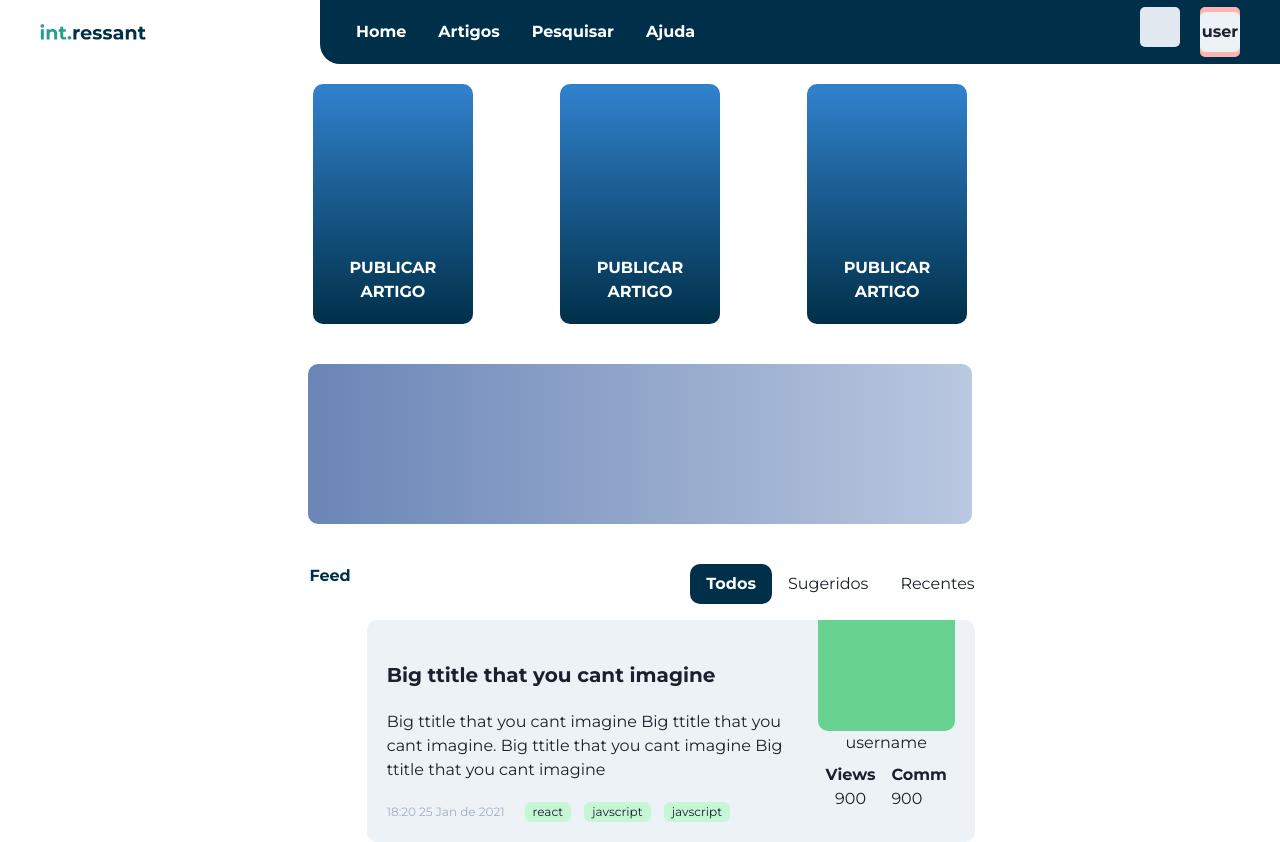
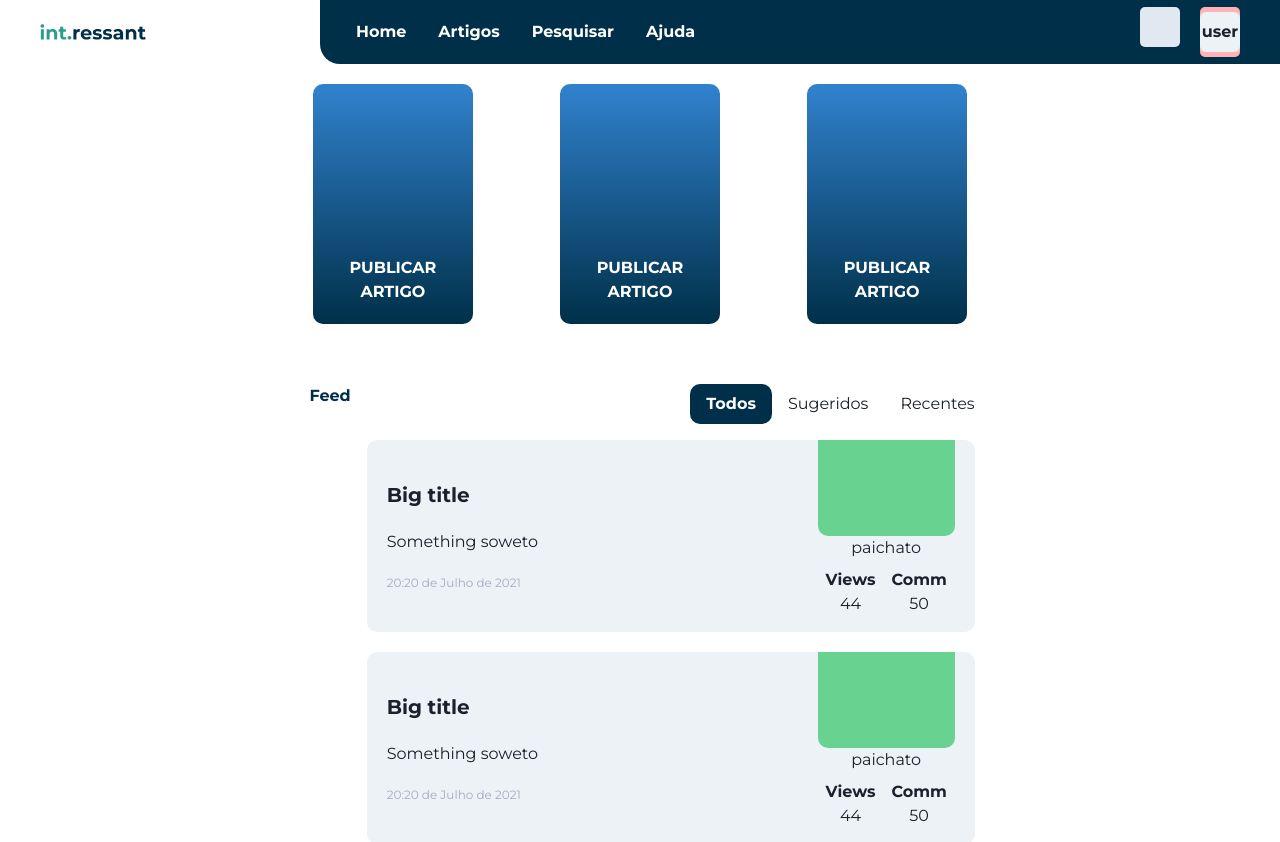
Before and after one commit to int-ressant/int-blog, a Next.js app in the folder client/int-blog/: page / in a window 1280 px wide. Shown: the top 842 px of the page. Built offline with nearby package versions, Linux system fonts and the light colour scheme.

Commit message:
feed page partialy done

```diff
--- a/client/int-blog/components/shortenArticle.js
+++ b/client/int-blog/components/shortenArticle.js
@@ -1,10 +1,53 @@
+import { Box, Flex, Tag, Text } from '@chakra-ui/react'
 import React from 'react'
-import { View, Text } from 'react-native'
 
-export default function shortenArticle() {
+
+export default function ShortenArticle({title,description,datetime,tag1,tag2,tag3,username,views,comments}) {
     return (
-        <View>
-            <Text></Text>
-        </View>
+        <Flex
+        borderRadius="10"
+        bg="gray.100"
+        w="100%"
+        h="12rem"
+        flex="5"
+        mb='5'
+      >
+        <Flex p="5" flex="3" flexDirection="column">
+          <Text py="5" fontSize="xl" fontWeight="bold">
+            {title}
+          </Text>
+          <Text>
+           {description}
+          </Text>
+          <Flex alignItems='center' mt="5" >
+          <Text fontSize="xs" mr='5' color="gray.400">
+            {datetime}
+          </Text>
+          {tag1 && <Flex w='50%' justifyContent='space-between'>
+          <Tag size='sm' bgColor='green.100' >{tag1}</Tag>
+          {tag2 && <Tag size='sm' bgColor='green.100' >{tag2}</Tag>}
+          {tag3 && <Tag size='sm' bgColor='green.100' >{tag3}</Tag>}
+          </Flex>}
+
+          </Flex>
+
+        </Flex>
+        <Flex flex="1" pr='5' flexDirection="column">
+          <Box as='button' bg='green.300' w='100%' borderRadius='0px 0px 10px 10px' h='50%' />
+          <Text textAlign='center'>{username}</Text>
+           <Flex justifyContent='space-around'  mt='2' >
+             <Box  as='button' >
+               <Text fontWeight='bold' >Views</Text>
+               <Text>{views}</Text>
+             </Box>
+             <Box as='button' >
+               <Text fontWeight='bold'>Comm</Text>
+               <Text textAlign='center'>{comments}</Text>
+             </Box>
+             </Flex>
+
+        </Flex>
+      </Flex>
+
     )
 }
--- a/client/int-blog/pages/index.js
+++ b/client/int-blog/pages/index.js
@@ -11,6 +11,7 @@ import {
 } from "@chakra-ui/react";
 import Head from "next/head";
 import MainLink from "../components/mainLink";
+import ShortenArticle from "../components/shortenArticle";
 import styles from "../styles/Home.module.css";
 
 export default function Home() {
@@ -99,13 +100,14 @@ export default function Home() {
            ></Flex>
           <Flex flexDirection="column" flex="3">
             <ClickablesSection />
-            <AdSection />
+            {/* <AdSection /> */}
+
             <Flex flex='1'>
               <Flex p="10" w="100%" justifyContent="space-between">
                 <Text ml='5' fontWeight="bold" color="blue.dark">
                   Feed
                 </Text>
-                <Flex pos="relative" flex="1">
+                <Flex  flex="1">
                   <Tabs variant="unstyled" align="end" colorScheme="green">
                     <TabList>
                       <Tab
@@ -141,7 +143,49 @@ export default function Home() {
                     </TabList>
                     <TabPanels>
                       <TabPanel align="start" w="50vw">
-                        <Flex
+
+                        <ShortenArticle description='Something soweto' title='Big title' datetime='20:20 de Julho de 2021' username='paichato' comments='50' views='44' />
+                        <ShortenArticle description='Something soweto' title='Big title' datetime='20:20 de Julho de 2021' username='paichato' comments='50' views='44' />
+                        <ShortenArticle description='Something soweto' title='Big title' datetime='20:20 de Julho de 2021' username='paichato' comments='50' views='44' />
+                        <ShortenArticle description='Something soweto' title='Big title' datetime='20:20 de Julho de 2021' username='paichato' comments='50' views='44' />
+
+                      </TabPanel>
+                      <TabPanel align="start" w="50vw">
+                        <p>two!</p>
+                      </TabPanel>
+                      <TabPanel align="start" w="50vw"></TabPanel>
+                    </TabPanels>
+                  </Tabs>
+                </Flex>
+              </Flex>
+            </Flex>
+          </Flex>
+          <Flex flex="1"
+          //  bg="green"
+           ></Flex>
+        </Flex>
+      </Box>
+
+      <footer className={styles.footer}>
+        <a
+          href="https://vercel.com?utm_source=create-next-app&utm_medium=default-template&utm_campaign=create-next-app"
+          target="_blank"
+          rel="noopener noreferrer"
+        >
+          Powered by{" "}
+          <img
+            src="/intressantLOGO.svg"
+            alt="Interessant Logo"
+            className={styles.logo}
+          />
+        </a>
+      </footer>
+    </div>
+  );
+}
+
+
+<Flex
                           borderRadius="10"
                           bg="gray.100"
                           w="100%"
@@ -186,36 +230,3 @@ export default function Home() {
 
                           </Flex>
                         </Flex>
-                      </TabPanel>
-                      <TabPanel>
-                        <p>two!</p>
-                      </TabPanel>
-                    </TabPanels>
-                  </Tabs>
-                </Flex>
-              </Flex>
-            </Flex>
-          </Flex>
-          <Flex flex="1"
-          //  bg="green"
-           ></Flex>
-        </Flex>
-      </Box>
-
-      <footer className={styles.footer}>
-        <a
-          href="https://vercel.com?utm_source=create-next-app&utm_medium=default-template&utm_campaign=create-next-app"
-          target="_blank"
-          rel="noopener noreferrer"
-        >
-          Powered by{" "}
-          <img
-            src="/intressantLOGO.svg"
-            alt="Interessant Logo"
-            className={styles.logo}
-          />
-        </a>
-      </footer>
-    </div>
-  );
-}
```
